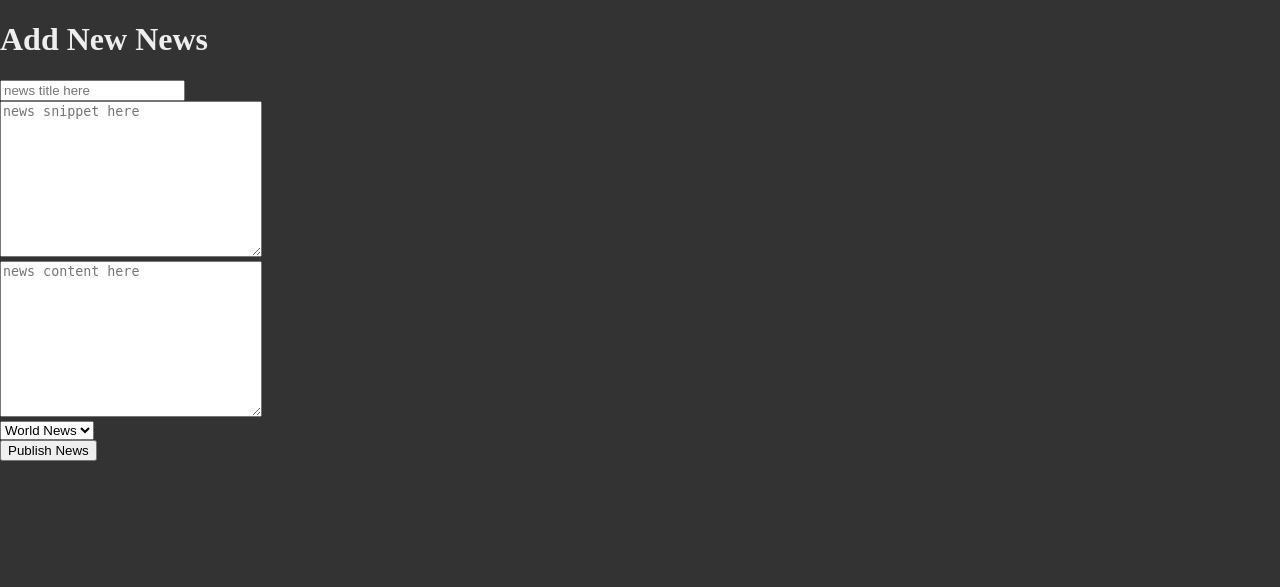
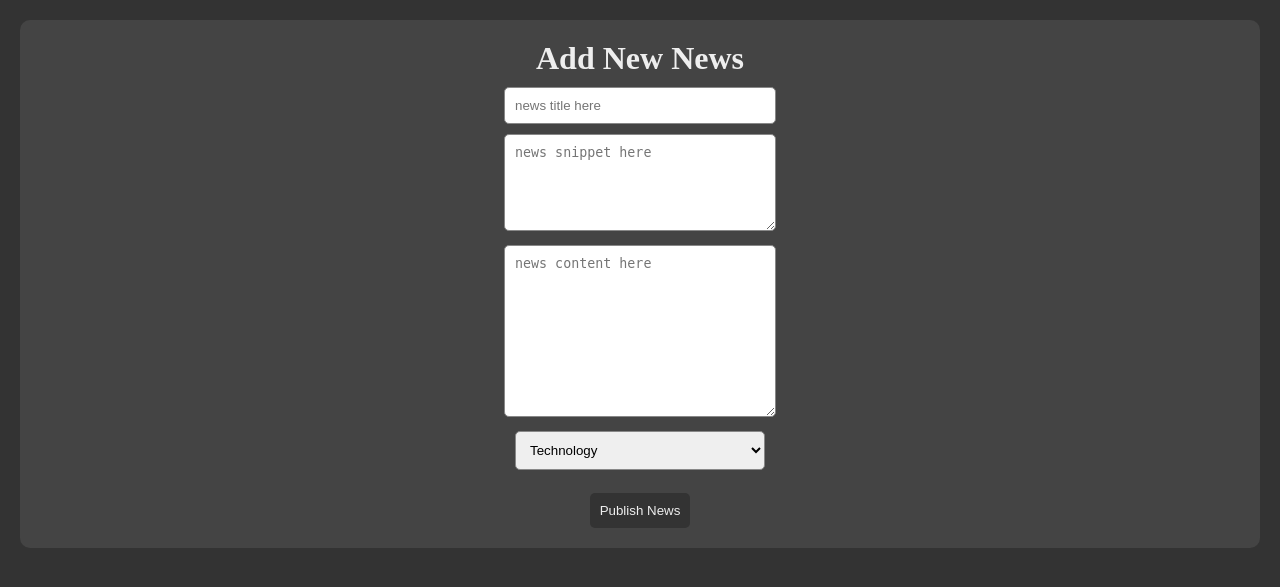
Before and after one commit to LeandbSpace/leanDB, a PHP site: page / in a window 1280 px wide. Shown: the top 587 px of the page. Run offline with PHP 8.4, Linux system fonts and the light colour scheme.

```diff
--- a/ControlPanel/assets/leandb_cp.css
+++ b/ControlPanel/assets/leandb_cp.css
@@ -4,3 +4,36 @@ html, body {
     background-color: #333;
     color: #eee;
 }
+
+div.container {
+    padding: 20px;
+    background-color: #444;
+    border-radius: 10px;
+    margin: 20px;
+}
+
+h1 {
+    margin: 0px;
+    padding-bottom: 5px;
+}
+
+input[type="text"], textarea, select, option {
+    min-width: 250px !important;
+    border: 1px solid #888;
+    padding: 10px;
+    display: inline-block;
+    border-radius: 5px;
+    margin: 5px;
+}
+
+input[type="submit"] {
+    padding: 10px;
+    border-radius: 5px;
+    background-color: #333;
+    color: #eee;
+    border: 0px;
+}
+
+.tc {
+    text-align: center;
+}
--- a/ControlPanel/index.php
+++ b/ControlPanel/index.php
@@ -1,24 +1,44 @@
+<?php
+    require_once('func.php');
+?>
 <!DOCTYPE html>
 <html lang="en">
 <head>
     <meta charset="UTF-8">
     <title>leanDB Control Panel</title>
-    <link rel="stylesheet" href="leandb_cp.css">
+    <link rel="stylesheet" href="/assets/leandb_cp.css">
 </head>
 <body>
+    <div class="container tc">
         <h1>Add New News</h1>
         <form action="index.php" method="POST">
             <input type="text" name="title" placeholder="news title here"> <br>
-        <textarea name="snippet" cols="30" rows="10" placeholder="news snippet here"></textarea> <br>
-        <textarea name="content" cols="30" rows="10" placeholder="news content here"></textarea> <br>
-        <select name="category" id="">
+            <textarea name="snippet" rows="5" placeholder="news snippet here"></textarea> <br>
+            <textarea name="content" rows="10" placeholder="news content here"></textarea> <br>
+            <select name="category">
                 <option>World News</option>
                 <option>Local News</option>
                 <option>Politics</option>
                 <option>Sports</option>
-            <option>Technology</option>
-        </select> <br>
+                <option selected>Technology</option>
+            </select> <br><br>
             <input type="submit" value="Publish News">
         </form>
+    </div>
+
+    <?php
+        if( isset($_POST['title']) ) {
+            echo '<div class="container tc">';
+            echo '<pre>';
+            print_r($_POST);
+            echo '</pre>';
+            echo '</div>';
+
+            echo '<div class="container tc">';
+            sendData( $_POST );
+            echo '</div>';
+        }
+    ?>
+
 </body>
 </html>
--- /dev/null
+++ b/ControlPanel/posted/index.php
@@ -0,0 +1,5 @@
+<pre>
+    <?php
+        print_r( $_POST );
+    ?>
+</pre>
```
Also changed, not shown: ControlPanel/func.php (added, +65 -0 lines), 4 other files. Lines whose indentation alone changed are shown as unchanged.
